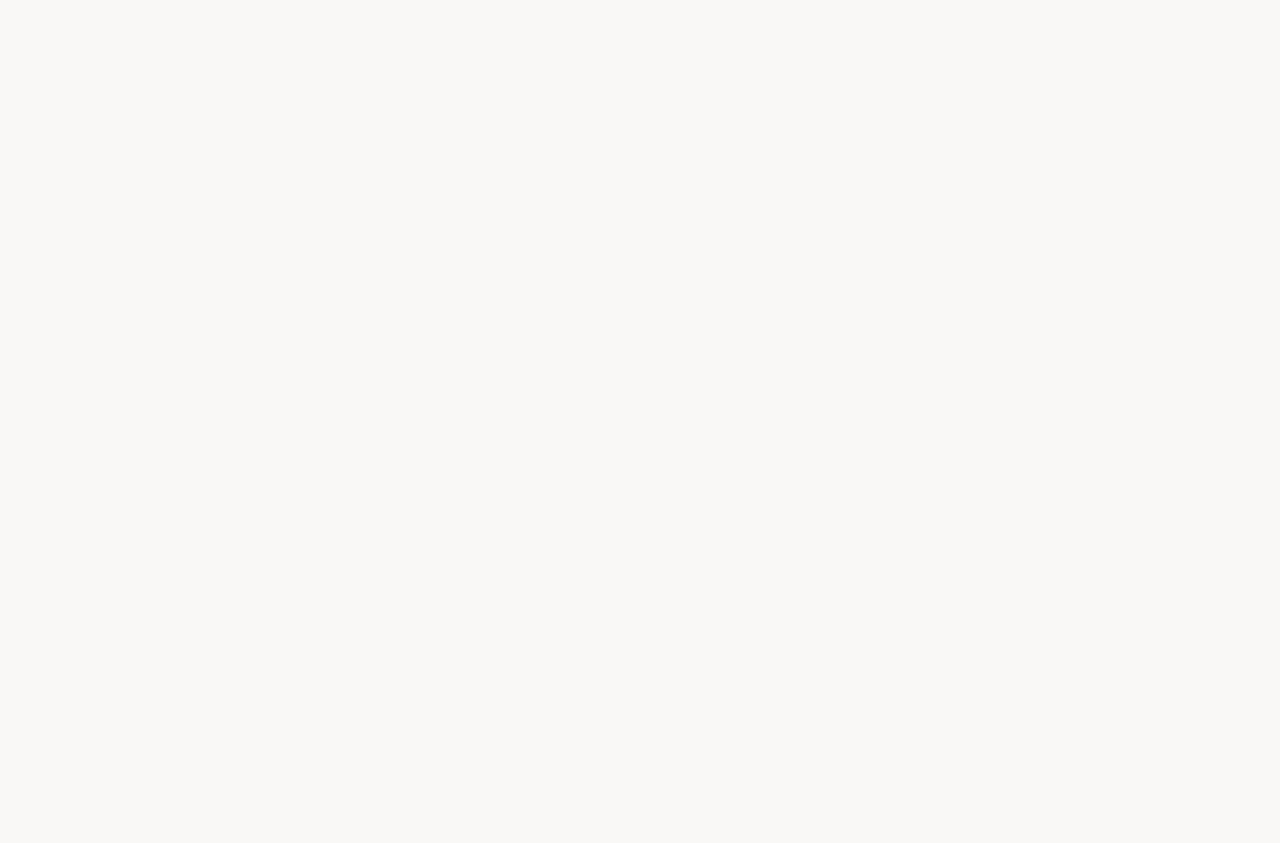
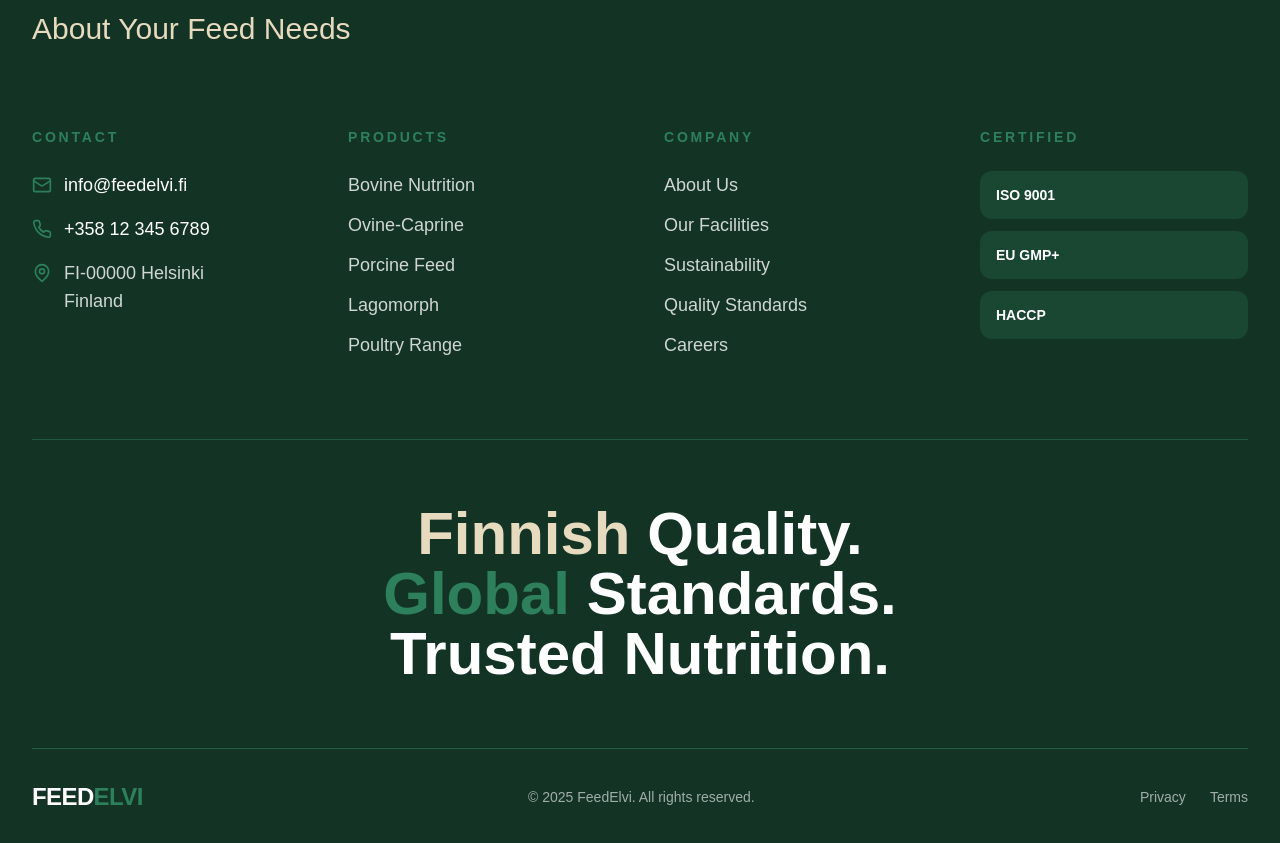
Before and after one commit to mahenti/feedelvi, a React (Vite) app: page / in a window 1280 px wide. Shown: the part 10020-10863 px from the top of the page. Before the commit the page ends 9839 px from the top, so only its background shows below. Built offline with nearby package versions, Linux system fonts and the light colour scheme.

Commit message:
Add impressive Footer component with mix of large and small texts

```diff
--- a/src/App.tsx
+++ b/src/App.tsx
@@ -4,6 +4,7 @@ import { FinlandSection } from "./components/sections/FinlandSection";
 import { ProductsSection } from "./components/sections/ProductsSection";
 import { PartnersBanner } from "./components/sections/PartnersBanner";
 import { GallerySection } from "./components/sections/GallerySection";
+import { Footer } from "./components/sections/Footer";
 
 function App() {
   return (
@@ -14,6 +15,7 @@ function App() {
       <ProductsSection />
       <PartnersBanner />
       <GallerySection />
+      <Footer />
     </div>
   );
 }
--- /dev/null
+++ b/src/components/sections/Footer.tsx
@@ -0,0 +1,131 @@
+import { Mail, Phone, MapPin, ArrowUpRight } from "lucide-react";
+
+export function Footer() {
+  return (
+    <footer className="bg-[#133425] text-white overflow-hidden" style={{ fontFamily: 'Onest, sans-serif' }}>
+      {/* Main Footer Content */}
+      <div className="max-w-7xl mx-auto px-6 lg:px-8 py-20">
+
+        {/* Top Section - Large Typography */}
+        <div className="mb-20">
+          <h2 className="text-6xl md:text-7xl lg:text-8xl font-black leading-none mb-4">
+            Let's Talk
+          </h2>
+          <p className="text-2xl md:text-3xl text-[#e7dbbf] font-light">
+            About Your Feed Needs
+          </p>
+        </div>
+
+        {/* Middle Grid */}
+        <div className="grid grid-cols-1 md:grid-cols-2 lg:grid-cols-4 gap-12 mb-20">
+
+          {/* Contact */}
+          <div className="space-y-6">
+            <h3 className="text-sm font-bold uppercase tracking-[0.2em] text-[#2d805b] mb-4">
+              Contact
+            </h3>
+            <div className="space-y-4">
+              <a href="mailto:info@feedelvi.fi" className="flex items-center gap-3 group">
+                <Mail className="w-5 h-5 text-[#2d805b]" />
+                <span className="text-lg group-hover:text-[#e7dbbf] transition-colors">
+                  info@feedelvi.fi
+                </span>
+              </a>
+              <a href="tel:+358123456789" className="flex items-center gap-3 group">
+                <Phone className="w-5 h-5 text-[#2d805b]" />
+                <span className="text-lg group-hover:text-[#e7dbbf] transition-colors">
+                  +358 12 345 6789
+                </span>
+              </a>
+              <div className="flex items-start gap-3">
+                <MapPin className="w-5 h-5 text-[#2d805b] mt-1" />
+                <span className="text-lg text-white/80">
+                  FI-00000 Helsinki<br />Finland
+                </span>
+              </div>
+            </div>
+          </div>
+
+          {/* Products */}
+          <div className="space-y-6">
+            <h3 className="text-sm font-bold uppercase tracking-[0.2em] text-[#2d805b] mb-4">
+              Products
+            </h3>
+            <ul className="space-y-3">
+              {['Bovine Nutrition', 'Ovine-Caprine', 'Porcine Feed', 'Lagomorph', 'Poultry Range'].map((item) => (
+                <li key={item}>
+                  <a href="#" className="text-lg text-white/80 hover:text-[#e7dbbf] transition-colors flex items-center gap-2 group">
+                    {item}
+                    <ArrowUpRight className="w-4 h-4 opacity-0 group-hover:opacity-100 transition-opacity" />
+                  </a>
+                </li>
+              ))}
+            </ul>
+          </div>
+
+          {/* Company */}
+          <div className="space-y-6">
+            <h3 className="text-sm font-bold uppercase tracking-[0.2em] text-[#2d805b] mb-4">
+              Company
+            </h3>
+            <ul className="space-y-3">
+              {['About Us', 'Our Facilities', 'Sustainability', 'Quality Standards', 'Careers'].map((item) => (
+                <li key={item}>
+                  <a href="#" className="text-lg text-white/80 hover:text-[#e7dbbf] transition-colors flex items-center gap-2 group">
+                    {item}
+                    <ArrowUpRight className="w-4 h-4 opacity-0 group-hover:opacity-100 transition-opacity" />
+                  </a>
+                </li>
+              ))}
+            </ul>
+          </div>
+
+          {/* Certifications */}
+          <div className="space-y-6">
+            <h3 className="text-sm font-bold uppercase tracking-[0.2em] text-[#2d805b] mb-4">
+              Certified
+            </h3>
+            <div className="space-y-3">
+              <div className="px-4 py-3 bg-[#205a40]/50 rounded-lg">
+                <span className="text-sm font-bold">ISO 9001</span>
+              </div>
+              <div className="px-4 py-3 bg-[#205a40]/50 rounded-lg">
+                <span className="text-sm font-bold">EU GMP+</span>
+              </div>
+              <div className="px-4 py-3 bg-[#205a40]/50 rounded-lg">
+                <span className="text-sm font-bold">HACCP</span>
+              </div>
+            </div>
+          </div>
+        </div>
+
+        {/* Large Brand Statement */}
+        <div className="border-t border-[#205a40] pt-16 mb-16">
+          <p className="text-4xl md:text-5xl lg:text-6xl font-black leading-tight text-center">
+            <span className="text-[#e7dbbf]">Finnish</span> Quality.<br />
+            <span className="text-[#2d805b]">Global</span> Standards.<br />
+            <span className="text-white">Trusted</span> Nutrition.
+          </p>
+        </div>
+
+        {/* Bottom Bar */}
+        <div className="flex flex-col md:flex-row justify-between items-center gap-6 pt-8 border-t border-[#205a40]">
+          <div className="text-2xl font-black tracking-tight">
+            FEED<span className="text-[#2d805b]">ELVI</span>
+          </div>
+          <p className="text-sm text-white/60">
+            © 2025 FeedElvi. All rights reserved.
+          </p>
+          <div className="flex gap-6">
+            <a href="#" className="text-sm text-white/60 hover:text-[#e7dbbf] transition-colors">
+              Privacy
+            </a>
+            <a href="#" className="text-sm text-white/60 hover:text-[#e7dbbf] transition-colors">
+              Terms
+            </a>
+          </div>
+        </div>
+      </div>
+    </footer>
+  );
+}
```
